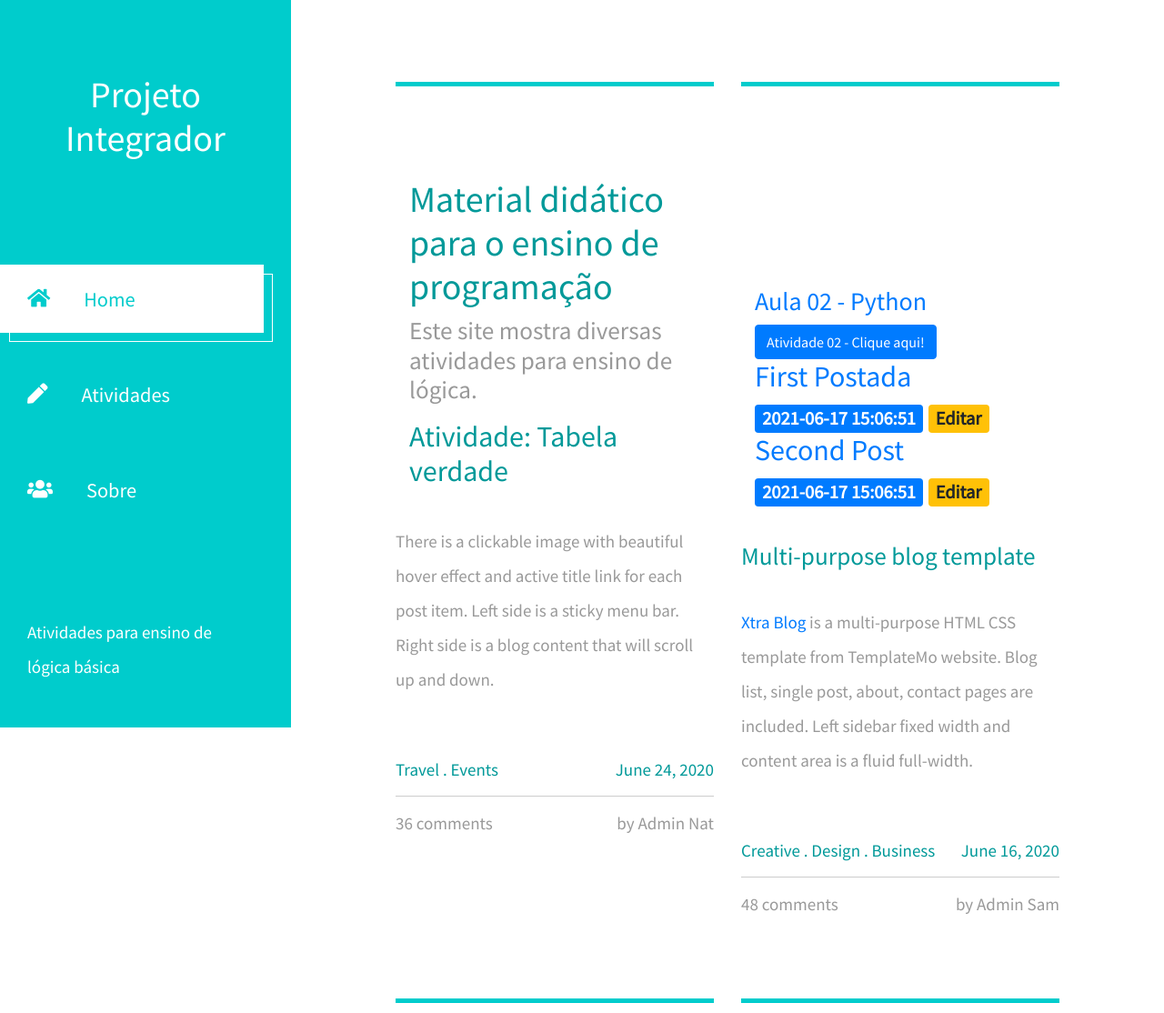
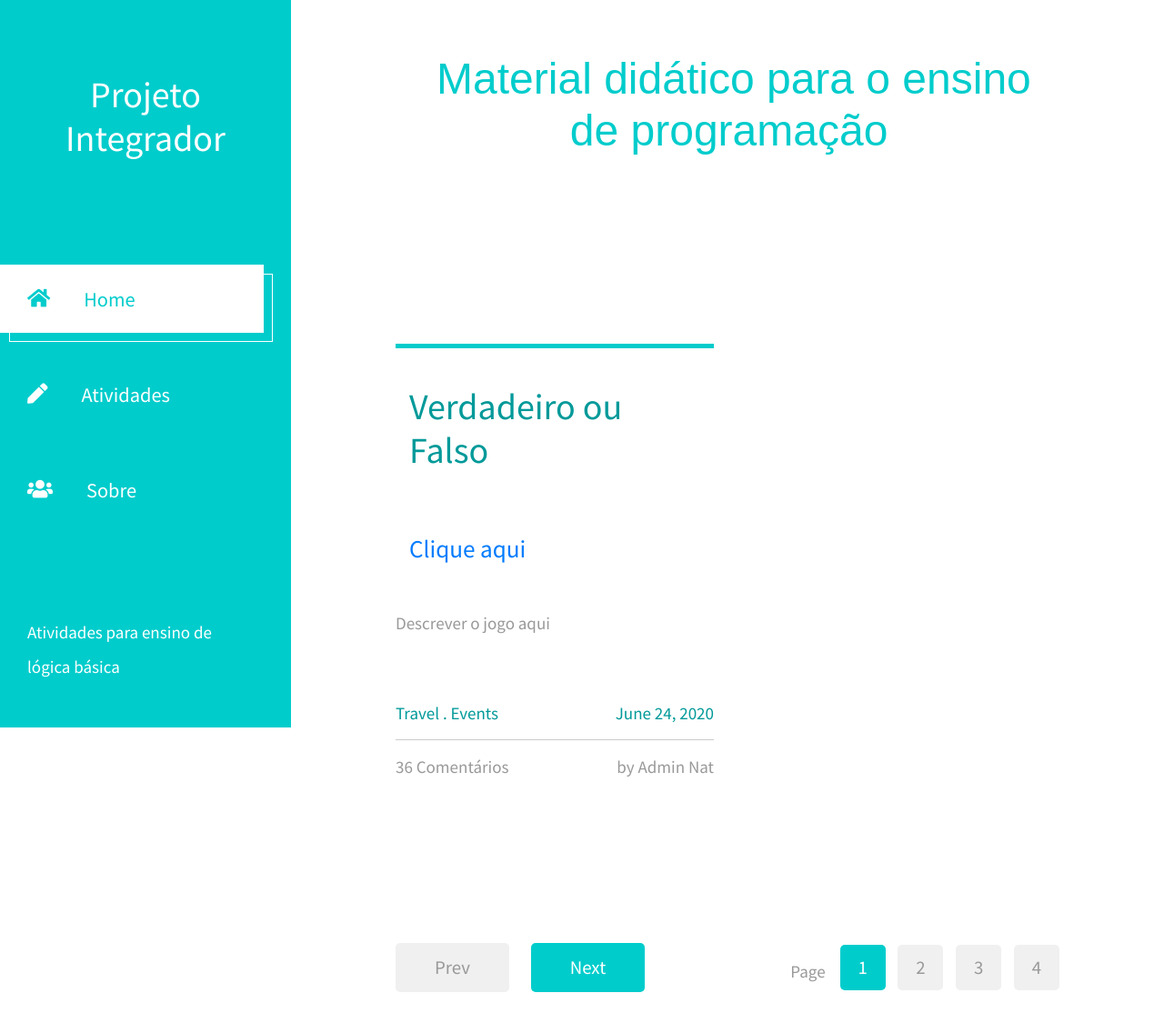
Before and after one commit to ProfessorDanilo/website, a Flask app: page / in a window 1280 px wide. Shown: the top 1114 px of the page at 91% size. Run offline with Flask 2, Linux system fonts and the light colour scheme; data comes from the database, SQL or seed files in the repository; some libraries are stand-ins or nearby versions.

Commit message:
Jogo Verdadeiro ou False

```diff
--- a/page/templates/base.html
+++ b/page/templates/base.html
@@ -22,9 +22,12 @@
     <!--<link rel="stylesheet" href="https://stackpath.bootstrapcdn.com/bootstrap/4.3.1/css/bootstrap.min.css" integrity="sha384-ggOyR0iXCbMQv3Xipma34MD+dH/1fQ784/j6cY/iJTQUOhcWr7x9JvoRxT2MZw1T" crossorigin="anonymous">-->
     <!--<link rel="stylesheet" href="static/css/estilo.css">-->
 
+
     <title>{% block title %}  {% endblock %}</title>
     <!--
+    <DIV align="right">
         <nav class="navbar navbar-expand-md navbar-light bg-light">
+
             <a class="navbar-brand" href="{{ url_for('index')}}">UNIVESP</a>
             <button class="navbar-toggler" type="button" data-toggle="collapse" data-target="#navbarNav" aria-controls="navbarNav" aria-expanded="false" aria-label="Toggle navigation">
                 <span class="navbar-toggler-icon"></span>
@@ -39,30 +42,20 @@
                 </li>
                 </ul>
             </div>
+
         </nav>
+    </DIV>
     -->
   </head>
-
-
   <body>
-    <!--
-    <nav class="navbar navbar-expand-md navbar-light bg-light">
-        <a class="navbar-brand" href="{{ url_for('index')}}">UNIVESP</a>
-        <button class="navbar-toggler" type="button" data-toggle="collapse" data-target="#navbarNav" aria-controls="navbarNav" aria-expanded="false" aria-label="Toggle navigation">
-            <span class="navbar-toggler-icon"></span>
-        </button>
-        <div class="collapse navbar-collapse" id="navbarNav">
-            <ul class="navbar-nav">
-            <li class="nav-item active">
-                <a class="nav-link" href="#">Sobre</a>
-            </li>
-            <li class="nav-item">
-                <a class="nav-link" href="{{url_for('create')}}">Nova postagem</a>
-            </li>
-            </ul>
-        </div>
-    </nav>
-    -->
+    <h1>
+        <pre>
+            <font face="Sans-serif", color= "#0CC", size="28px">
+                                    Material didático para o ensino
+                                               de programação
+            </font>
+        </pre>
+    </h1>
     <!-- BARRA LATERAL-->
     <header class="tm-header" id="tm-header">
         <div class="tm-header-wrapper">
@@ -70,9 +63,11 @@
                 <i class="fas fa-bars"></i>
             </button>
             <div class="tm-site-header">
+
                 <!--
                 <div class="mb-3 mx-auto tm-site-logo"><i class="fas fa-times fa-2x"></i></div>
                 -->
+
                 <h1 class="text-center">Projeto Integrador</h1>
             </div>
             <nav class="tm-nav" id="tm-nav">
@@ -112,13 +107,11 @@
             </p>
         </div>
     </header>
-
     <div class="container-fluid">
         <main class="tm-main">
             <div class="row tm-row">
                 <article class="col-12 col-md-6 tm-post">
                     <hr class="tm-hr-primary">
-                    <a href="post.html" class="effect-lily tm-post-link tm-pt-60">
                         <h2 class="tm-pt-30 tm-color-primary tm-post-title">
                             <div class="container">
                                 {% for message in get_flashed_messages() %}
@@ -127,10 +120,9 @@
                                 {% block content %} {% endblock %}
                             </div>
                         </h2>
-                    </a>
+
                     <p class="tm-pt-30">
-                        There is a clickable image with beautiful hover effect and active title link for each post item.
-                        Left side is a sticky menu bar. Right side is a blog content that will scroll up and down.
+                        Descrever o jogo aqui
                     </p>
                     <div class="d-flex justify-content-between tm-pt-45">
                         <span class="tm-color-primary">Travel . Events</span>
@@ -138,10 +130,11 @@
                     </div>
                     <hr>
                     <div class="d-flex justify-content-between">
-                        <span>36 comments</span>
+                        <span>36 Comentários</span>
                         <span>by Admin Nat</span>
                     </div>
                 </article>
+                <!--
                 <article class="col-12 col-md-6 tm-post">
                     <hr class="tm-hr-primary">
                     <a href="templates/post.html" class="effect-lily tm-post-link tm-pt-60">
@@ -262,6 +255,7 @@
                         <span>by Admin Sam</span>
                     </div>
                 </article>
+                -->
             </div>
             <div class="row tm-row tm-mt-100 tm-mb-75">
                 <div class="tm-prev-next-wrapper">
--- a/page/templates/index.html
+++ b/page/templates/index.html
@@ -1,11 +1,10 @@
 {% extends 'base.html'%}
 
 {% block content %}
-    <h1>{% block title %} Material didático para o ensino de
-        programação {% endblock %}</h1>
-        <p>Este site mostra diversas atividades para ensino de lógica.</p>
-
-    <h2>Atividade: Tabela verdade</h3>
+    <h1>{% block title %} Verdadeiro ou Falso {% endblock %}</h1>
+        <a href="https://www.canva.com/design/DAEvFDQppOs/J5fe7v_LvUJg60qC_1TnSw/view?utm_content=DAEvFDQppOs&utm_campaign=designshare&utm_medium=link&utm_source=publishsharelink"
+            class="effect-lily tm-post-link tm-pt-60"> Clique aqui</a></p>
+        </a>
     <!--
     <button type="button"
         onclick="window.location.href='https://www.youtube.com/watch?v=QE6ruiq632o'"
@@ -18,14 +17,6 @@
         video player" frameborder="0" allow="accelerometer; autoplay; clipboard-write;
         encrypted-media; gyroscope; picture-in-picture" allowfullscreen></iframe>
     -->
-    <!--
-    <div class="row">
-        <div class="column" style="background-color:#aaa;">Column</div>
-        <div class="column" style="background-color:#bbb;">Column</div>
-        <div class="column" style="background-color:#ccc;">Column</div>
-    </div>
-   -->
-
 {% endblock %}
 
 {% block content2%}
```
Lines whose indentation alone changed are shown as unchanged.
